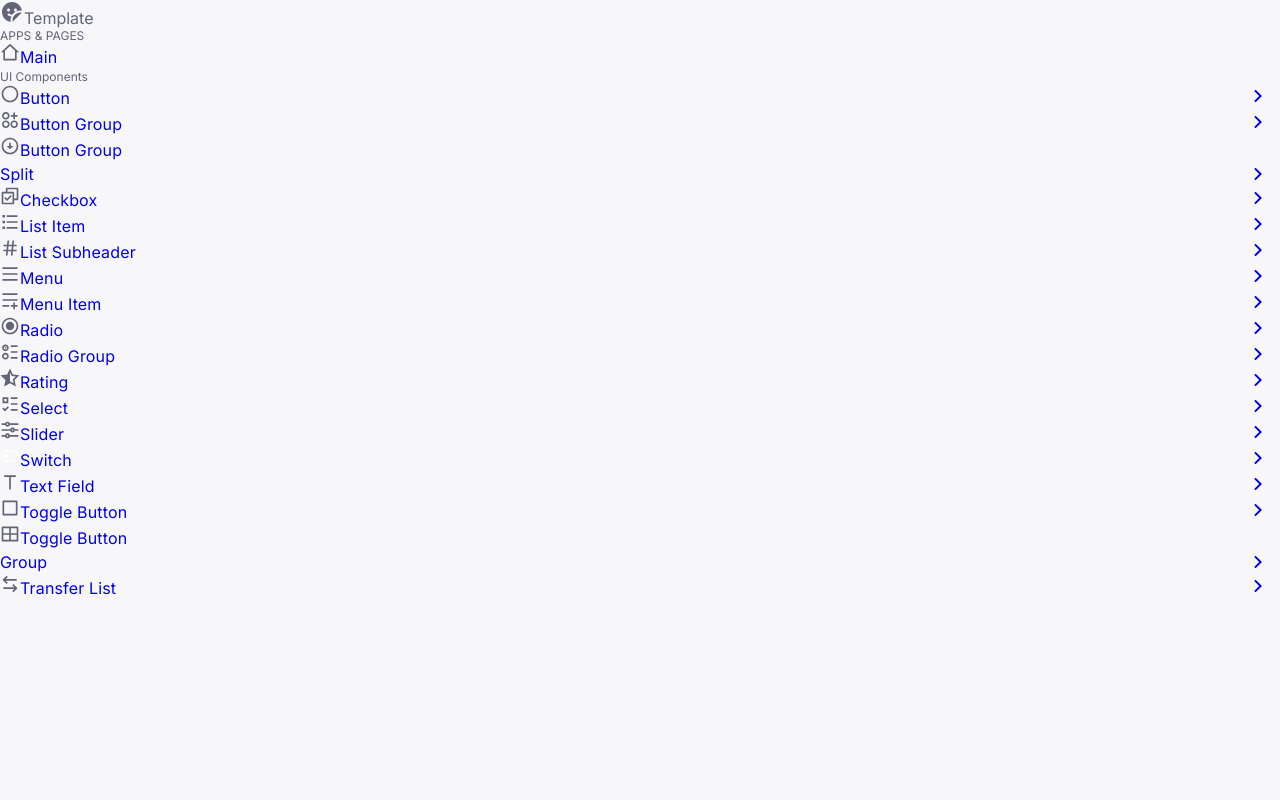
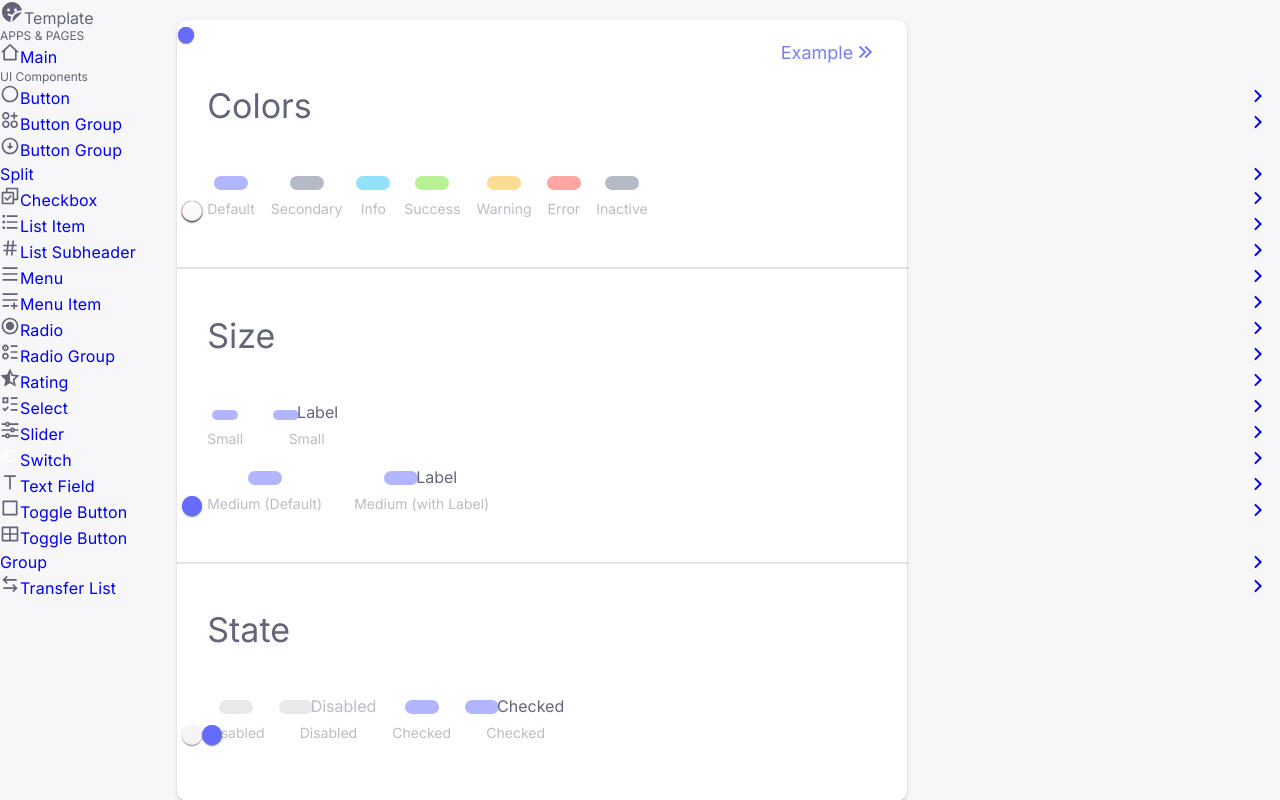
Before and after one commit to HaJaehyeong/template, a Next.js app: page /how-to-use/switch in a window 1280 px wide. Built offline with nearby package versions, Linux system fonts and the light colour scheme.

Commit message:
add sample, example component: Switch

```diff
--- a/src/app/(sample)/how-to-use/(ui-components)/switch/_components/switch-example/switch-example.tsx
+++ b/src/app/(sample)/how-to-use/(ui-components)/switch/_components/switch-example/switch-example.tsx
@@ -1,13 +1,45 @@
 'use client';
+import UiSwitch from '@/ui/switch/switch';
+import { useState } from 'react';
 import ExampleContent from '../../../_components/example-content/example-content';
 import PropsTable from '../../../_components/props-table/props-table';
 
-const CheckboxProps = [
+const SwitchProps = [
   {
-    Name: 'value',
-    Type: 'string | React.ReactNode',
+    Name: 'label',
+    Type: 'string',
     Default: '-',
-    Description: '버튼에 표시할 값',
+    Description: 'Switch에 표시할 라벨 이름',
+  },
+  {
+    Name: 'color',
+    Type: "'primary' | 'secondary' | 'info' | 'success' | 'warning' | 'error' | 'inactive'",
+    Default: 'primary',
+    Description: 'Switch의 색상',
+  },
+  {
+    Name: 'size',
+    Type: "'s' | 'm'",
+    Default: 'm',
+    Description: 'Switch의 크기',
+  },
+  {
+    Name: 'checked',
+    Type: 'boolean',
+    Default: 'false',
+    Description: 'Switch의 ���기 checked state',
+  },
+  {
+    Name: 'disabled',
+    Type: 'boolean',
+    Default: 'false',
+    Description: 'Switch의 disabled state',
+  },
+  {
+    Name: 'onChange',
+    Type: '(event: React.ChangeEvent<HTMLInputElement>) => void',
+    Default: '-',
+    Description: 'Switch의 checked state가 변경될 때 호출되는 콜백 함수',
   },
 ];
 
@@ -15,18 +47,70 @@ const comment = `
   없음!!
 `;
 
-const CheckboxExample: React.FC = () => {
+const SwitchExample: React.FC = () => {
+  const [onOff, setOnOff] = useState(false);
   return (
     <>
       <h4>Example</h4>
-      <ExampleContent title="" code={``} result={''} />
+      <ExampleContent
+        title="Color"
+        code={`<UiSwitch label="Label" />\n<UiSwitch label="Label" color="secondary" />\n<UiSwitch label="Label" color="info" />\n<UiSwitch label="Label" color="success" />\n<UiSwitch label="Label" color="warning" />\n<UiSwitch label="Label" color="error" />`}
+        result={
+          <>
+            <UiSwitch label="Label" />
+            <UiSwitch label="Label" color="secondary" />
+            <UiSwitch label="Label" color="info" />
+            <UiSwitch label="Label" color="success" />
+            <UiSwitch label="Label" color="warning" />
+            <UiSwitch label="Label" color="error" />
+          </>
+        }
+      />
+      <ExampleContent
+        title="Size"
+        code={`// NOTE(hajae): 상기 color에 표시된 예시가 Medium 사이즈\n<UiSwitch label="Small" size="s" />\n<UiSwitch label="Small" color="secondary" size="s" />\n<UiSwitch label="Small" color="info" size="s" />\n<UiSwitch label="Small" color="success" size="s" />\n<UiSwitch label="Small" color="warning" size="s" />\n<UiSwitch label="Small" color="error" size="s" />`}
+        result={
+          <>
+            <UiSwitch label="Small" size="s" />
+            <UiSwitch label="Small" color="secondary" size="s" />
+            <UiSwitch label="Small" color="info" size="s" />
+            <UiSwitch label="Small" color="success" size="s" />
+            <UiSwitch label="Small" color="warning" size="s" />
+            <UiSwitch label="Small" color="error" size="s" />
+          </>
+        }
+      />
+      <ExampleContent
+        title="State"
+        code={`<UiSwitch label="Disabled" size="s" disabled />\n<UiSwitch label="Disabled" size="m" disabled />\n<UiSwitch label="Checked" size="s" checked />\n<UiSwitch label="Checked" size="m" checked />`}
+        result={
+          <>
+            <UiSwitch label="Disabled" size="s" disabled />
+            <UiSwitch label="Disabled" size="m" disabled />
+            <UiSwitch label="Checked" size="s" checked />
+            <UiSwitch label="Checked" size="m" checked />
+          </>
+        }
+      />
+
+      <hr />
 
       <h4>Props</h4>
-      <PropsTable datas={CheckboxProps} />
+      <PropsTable datas={SwitchProps} />
 
       <hr />
 
       <h4>Example Usage</h4>
+      <ExampleContent
+        title="With State"
+        code={`const [onOff, setOnOff] = useState(false);\n\n<UiSwitch label="Switch" onChange={(checked) => setOnOff(checked)} />\n<span>On/Off : {onOff ? 'On!!' : 'Off@@'}</span>`}
+        result={
+          <>
+            <UiSwitch label="Switch" onChange={(checked) => setOnOff(checked)} checked={onOff} />
+            <span>On/Off : {onOff ? 'On!!' : 'Off@@'}</span>
+          </>
+        }
+      />
 
       <hr />
       <h4>Comment</h4>
@@ -35,4 +119,4 @@ const CheckboxExample: React.FC = () => {
   );
 };
 
-export default CheckboxExample;
+export default SwitchExample;
--- a/src/app/(sample)/how-to-use/(ui-components)/switch/_components/switch-sample/switch-sample.module.scss
+++ b/src/app/(sample)/how-to-use/(ui-components)/switch/_components/switch-sample/switch-sample.module.scss
@@ -4,6 +4,7 @@
 .state {
   display: flex;
   flex-direction: row;
+  align-items: center;
   gap: 16px;
 }
 
--- a/src/app/(sample)/how-to-use/(ui-components)/switch/_components/switch-sample/switch-sample.tsx
+++ b/src/app/(sample)/how-to-use/(ui-components)/switch/_components/switch-sample/switch-sample.tsx
@@ -1,4 +1,5 @@
-import UiButton from '@/ui/button/button';
+'use client';
+import UiSwitch from '@/ui/switch/switch';
 import { memo } from 'react';
 import styles from './switch-sample.module.scss';
 
@@ -6,12 +7,82 @@ const SwitchSample: React.FC = () => {
   return (
     <>
       <div>
-        <h4>Variant</h4>
-        <h5>Contained (Default)</h5>
+        <h4>Colors</h4>
         <div className={styles.variant}>
           <div className={styles.item}>
-            <UiButton value="Button" />
+            <UiSwitch />
             <label>Default</label>
+          </div>
+          <div className={styles.item}>
+            <UiSwitch color="secondary" />
+            <label>Secondary</label>
+          </div>
+          <div className={styles.item}>
+            <UiSwitch color="info" />
+            <label>Info</label>
+          </div>
+          <div className={styles.item}>
+            <UiSwitch color="success" />
+            <label>Success</label>
+          </div>
+          <div className={styles.item}>
+            <UiSwitch color="warning" />
+            <label>Warning</label>
+          </div>
+          <div className={styles.item}>
+            <UiSwitch color="error" />
+            <label>Error</label>
+          </div>
+          <div className={styles.item}>
+            <UiSwitch color="inactive" />
+            <label>Inactive</label>
+          </div>
+        </div>
+
+        <hr />
+
+        <h4>Size</h4>
+        <div className={styles.color} style={{ marginBottom: '20px' }}>
+          <div className={styles.item}>
+            <UiSwitch size="s" />
+            <label>Small</label>
+          </div>
+          <div className={styles.item}>
+            <UiSwitch size="s" label="Label" />
+            <label>Small</label>
+          </div>
+        </div>
+        <div className={styles.color}>
+          <div className={styles.item}>
+            <UiSwitch />
+            <label>Medium (Default)</label>
+          </div>
+          <div className={styles.item}>
+            <UiSwitch label="Label" />
+            <label>Medium (with Label)</label>
+          </div>
+        </div>
+
+        <hr />
+
+        <h4>State</h4>
+        <div className={styles.state}>
+          <div className={styles.item}>
+            <UiSwitch disabled />
+            <label>Disabled</label>
+          </div>
+          <div className={styles.item}>
+            <UiSwitch label="Disabled" disabled />
+            <label>Disabled</label>
+          </div>
+
+          <div className={styles.item}>
+            <UiSwitch checked />
+            <label>Checked</label>
+          </div>
+          <div className={styles.item}>
+            <UiSwitch label="Checked" checked />
+            <label>Checked</label>
           </div>
         </div>
       </div>
--- a/src/app/(sample)/how-to-use/(ui-components)/switch/page.tsx
+++ b/src/app/(sample)/how-to-use/(ui-components)/switch/page.tsx
@@ -1,5 +1,13 @@
+import UiComponentsWrapper from '../_components/ui-components-wrapper/ui-components-wrapper';
+import SwitchExample from './_components/switch-example/switch-example';
+import SwitchSample from './_components/switch-sample/switch-sample';
+
 const SwitchPage: React.FC = () => {
-  return <></>;
+  return (
+    <UiComponentsWrapper exampleChildren={<SwitchExample />}>
+      <SwitchSample />
+    </UiComponentsWrapper>
+  );
 };
 
 export default SwitchPage;
--- a/src/ui/switch/switch.module.scss
+++ b/src/ui/switch/switch.module.scss
@@ -12,6 +12,7 @@
   &.s {
     gap: 8px;
     padding: 3px 6px;
+    height: 23.5px;
   }
 }
 
--- a/src/ui/switch/switch.tsx
+++ b/src/ui/switch/switch.tsx
@@ -1,6 +1,6 @@
 'use client';
 import { ButtonColor } from '@/types/types';
-import { useState } from 'react';
+import { useEffect, useState } from 'react';
 import styles from './switch.module.scss';
 
 type UiSwitchProps = {
@@ -9,7 +9,7 @@ type UiSwitchProps = {
   size?: 's' | 'm';
   label?: string;
   disabled?: boolean;
-  onChange?: (event: React.ChangeEvent<HTMLInputElement>) => void;
+  onChange?: (checked: boolean) => void;
 };
 
 const UiSwitch: React.FC<UiSwitchProps> = ({
@@ -23,10 +23,18 @@ const UiSwitch: React.FC<UiSwitchProps> = ({
   const [toggle, setToggle] = useState(checked);
 
   const handleToggle = (event: React.ChangeEvent<HTMLInputElement>) => {
+    setToggle(event.target.checked);
+  };
+
+  const handleClick = () => {
+    setToggle((prev) => !prev);
+  };
+
+  useEffect(() => {
     if (onChange) {
-      onChange(event);
+      onChange(toggle);
     }
-  };
+  }, [toggle]);
 
   return (
     <div className={`${styles.switchWrapper} ${styles[size]}`}>
@@ -34,12 +42,12 @@ const UiSwitch: React.FC<UiSwitchProps> = ({
         type="checkbox"
         className={`${styles.toggle} ${styles[color]} ${styles[size]} ${disabled ? styles.disabled : ''}`}
         checked={toggle}
-        onClick={() => (disabled ? {} : setToggle(!toggle))}
+        // onClick={() => (disabled ? {} : setToggle(!toggle))}
         onChange={handleToggle}
       />
       <div
         className={`${styles.switch} ${styles[color]} ${styles[size]} ${disabled ? styles.disabled : ''}`}
-        onClick={() => (disabled ? {} : setToggle(!toggle))}
+        onClick={handleClick}
       />
       {label && <span className={disabled ? styles.disabled : ''}>{label}</span>}
     </div>
```
Also changed, not shown: src/app/page.tsx (+40 -0 lines).
